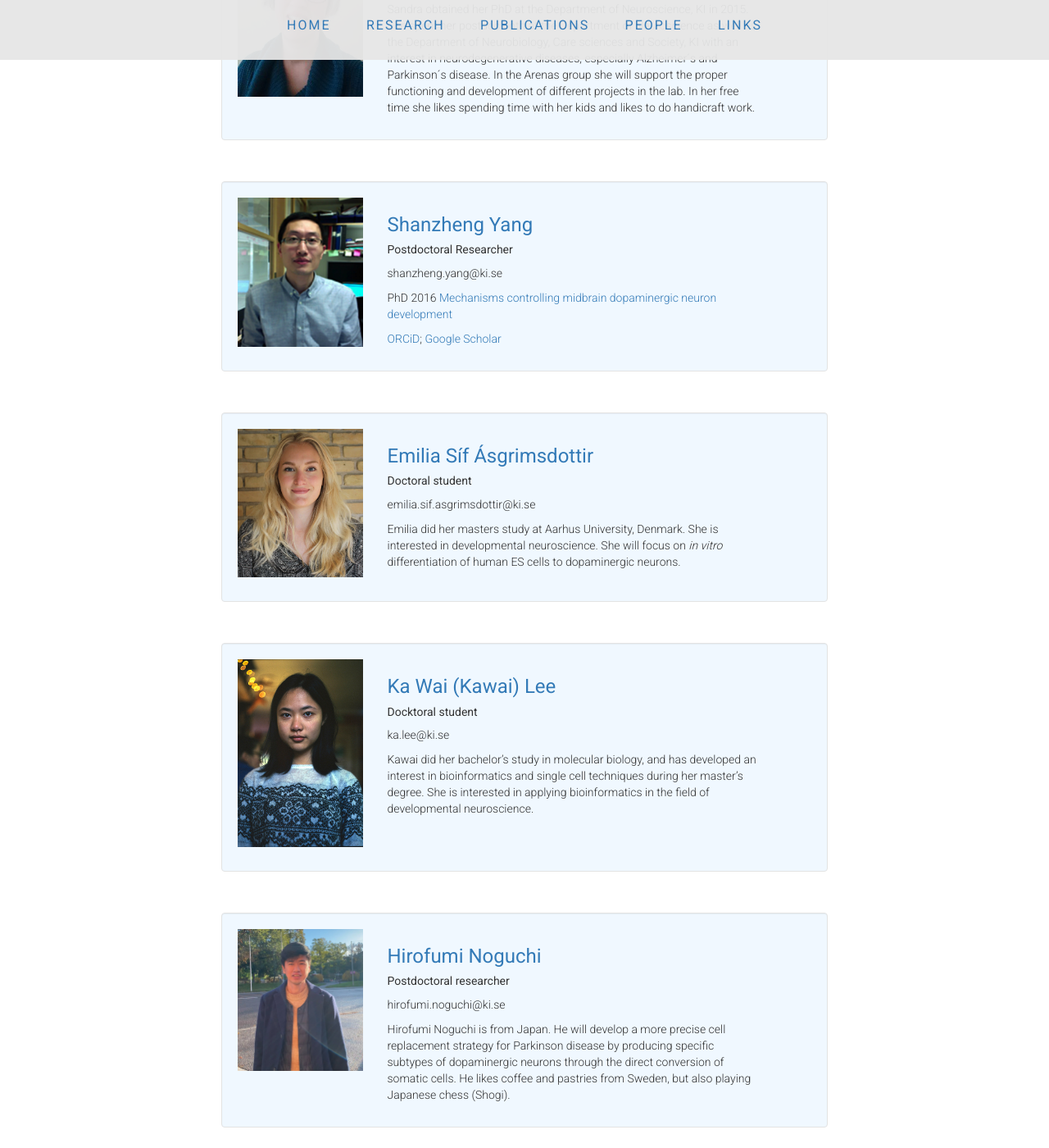
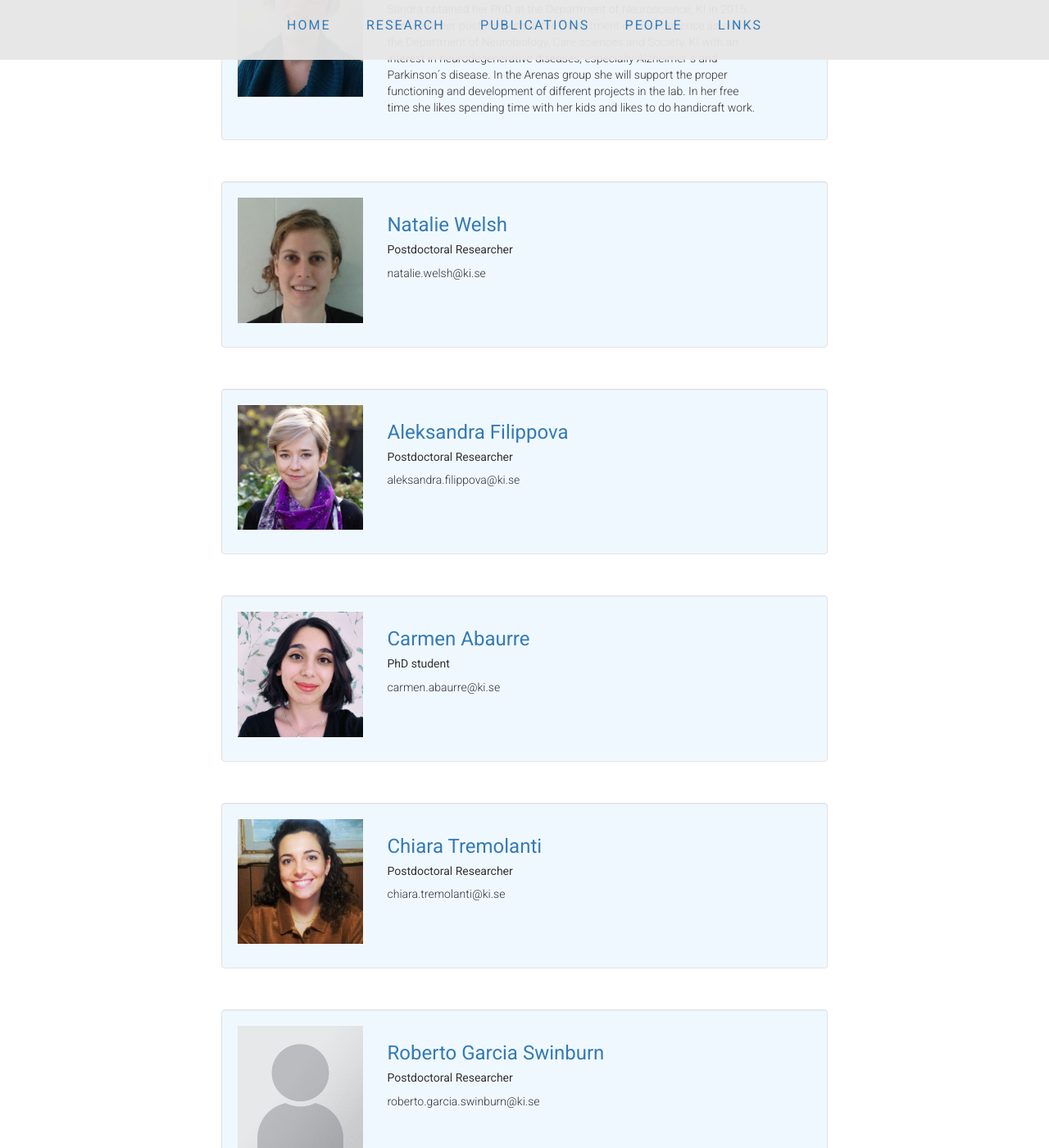
Before and after one commit to ArenasLab/arenaslab.github.io, a Jekyll site: the page people/index.html, which Jekyll copies as it is, in a window 1280 px wide and 1400 px high, scrolled down 915 px. Shown: the whole window at 82% size. Built offline with Jekyll 4.4.1, drawn with Linux system fonts in a browser that asks for light colours; some of the changed text lies outside the part shown.

Commit message:
new change people

```diff
--- a/people/index.html
+++ b/people/index.html
@@ -119,24 +119,97 @@
             <div class="media-body">
 	      <div class="row">
                 <div class=" col-sm-4  col-md-3 col-lg-3">
-                  <p><img src="../img/SZ.jpg" class="img-responsive" width="300" height="450"/></p>
+                  <p><img src="../img/Natalie-Welsh-2.jpg" class="img-responsive" width="300" height="450"/></p>
                 </div>
                 <div class=" col-sm-6  col-md-8 col-lg-8">
-                  <h3><a href="http://ki.se/people/shyang">Shanzheng Yang</a></h3>
+                  <h3><a href="https://ki.se/en/people/natalie-welsh">Natalie Welsh</a></h3>
                     <h5>Postdoctoral Researcher</h5>
-                      <p>shanzheng.yang@ki.se<br>
-	                <p>PhD 2016 <a href="https://openarchive.ki.se/xmlui/handle/10616/45393">Mechanisms controlling midbrain dopaminergic neuron development</a></p>
-
-                        <a href="https://www.researchgate.net/profile/Shanzheng_Yang>ResearchGate</a>; <a href="http://orcid.org/0000-0002-5624-0818">ORCiD</a>; <a href="https://scholar.google.com/citations?hl=en&user=WIipPaIAAAAJ">Google Scholar</a>
-	              </p>
+                      <p>natalie.welsh@ki.se<br>
+	                    </p>
                     </div>
                   </div>
 	        </div>
               </div>
 	    </div>
+<p>&nbsp;<p>
+
+  <div class="wellb">
+    <div class="media">
+      <div class="media-body">
+  <div class="row">
+          <div class=" col-sm-4  col-md-3 col-lg-3">
+            <p><img src="../img/Aleks_F.jpeg" class="img-responsive" width="300" height="450"/></p>
+          </div>
+          <div class=" col-sm-6  col-md-8 col-lg-8">
+            <h3><a href="https://ki.se/en/people/aleksandra-filippova">Aleksandra Filippova</a></h3>
+              <h5>Postdoctoral Researcher</h5>
+                <p>aleksandra.filippova@ki.se<br>
+                </p>
+              </div>
+            </div>
+    </div>
+        </div>
+</div>
+<p>&nbsp;<p>
 
 
-        <p>&nbsp;<p>
+  <div class="wellb">
+    <div class="media">
+      <div class="media-body">
+  <div class="row">
+          <div class=" col-sm-4  col-md-3 col-lg-3">
+            <p><img src="../img/Carmen_A.jpeg" class="img-responsive" width="300" height="450"/></p>
+          </div>
+          <div class=" col-sm-6  col-md-8 col-lg-8">
+            <h3><a href="https://ki.se/en/people/carmen-abaurre">Carmen Abaurre</a></h3>
+              <h5>PhD student</h5>
+                <p>carmen.abaurre@ki.se<br>
+                </p>
+              </div>
+            </div>
+    </div>
+        </div>
+</div>
+<p>&nbsp;<p>
+
+  <div class="wellb">
+    <div class="media">
+      <div class="media-body">
+  <div class="row">
+          <div class=" col-sm-4  col-md-3 col-lg-3">
+            <p><img src="../img/Chiara-Tremolanti.jpg" class="img-responsive" width="300" height="450"/></p>
+          </div>
+          <div class=" col-sm-6  col-md-8 col-lg-8">
+            <h3><a href="https://ki.se/en/people/chiara-tremolanti">Chiara Tremolanti</a></h3>
+              <h5>Postdoctoral Researcher</h5>
+                <p>chiara.tremolanti@ki.se<br>
+                </p>
+              </div>
+            </div>
+    </div>
+        </div>
+</div>
+<p>&nbsp;<p>
+
+  <div class="wellb">
+    <div class="media">
+      <div class="media-body">
+  <div class="row">
+          <div class=" col-sm-4  col-md-3 col-lg-3">
+            <p><img src="../img/Temp.png" class="img-responsive" width="300" height="450"/></p>
+          </div>
+          <div class=" col-sm-6  col-md-8 col-lg-8">
+            <h3><a href="https://ki.se/en/people/roberto-garcia-swinburn">Roberto Garcia Swinburn</a></h3>
+              <h5>Postdoctoral Researcher</h5>
+                <p>roberto.garcia.swinburn@ki.se<br>
+                </p>
+              </div>
+            </div>
+    </div>
+        </div>
+</div>
+<p>&nbsp;<p>
+
 
 	<div class="wellb">
           <div class="media">
@@ -312,7 +385,7 @@
             <div class="media-body">
 	      <div class="row">
                 <div class=" col-sm-4  col-md-3 col-lg-3">
-                  <p><img src="../img/AR.jpg" class="img-responsive" width="300" height="450"/>
+                  <p><img src="../img/Aless_R.jpeg" class="img-responsive" width="300" height="450"/>
 	          </p>
                 </div>
                 <div class=" col-sm-6  col-md-8 col-lg-8">
@@ -351,8 +424,8 @@
 
     <p>&nbsp;<p>
 
-	<h3>Bas Evers</h3>
-          <h5>Master student</h5>
+	<h3>Shanzheng Yang</h3>
+          <h5>Senior Researcher</h5>
 
             <p></p>
 
@@ -370,6 +443,11 @@
           <h5>Project student</h5>
 
             <p></p>
+
+  <h3>Bas Evers</h3>
+          <h5>Master student</h5>
+
+          <p></p>
 
 	<h3>Kaneyasu Nishimura</h3>
           <h5>Senior Researcher</h5>
```
Also changed, not shown: img/Aleks_F.jpeg (added), img/Aless_R.jpeg (added), img/Carmen_A.jpeg (added), img/Chiara-Tremolanti.jpg (added), img/Natalie-Welsh-2.jpg (added), 1 other file.
